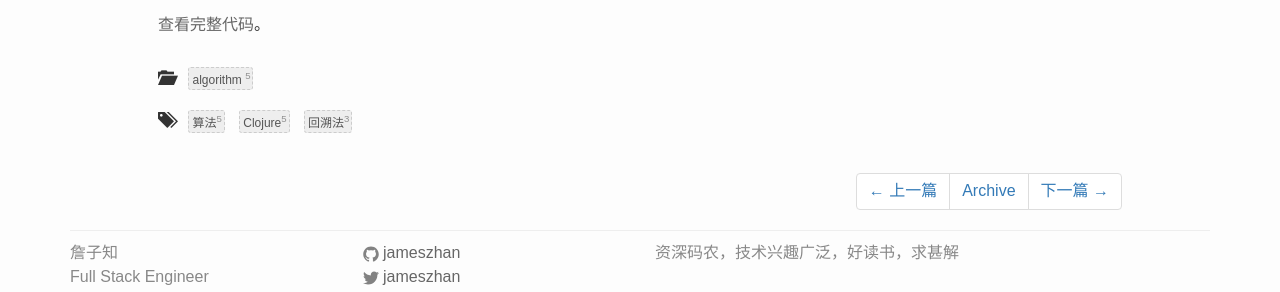
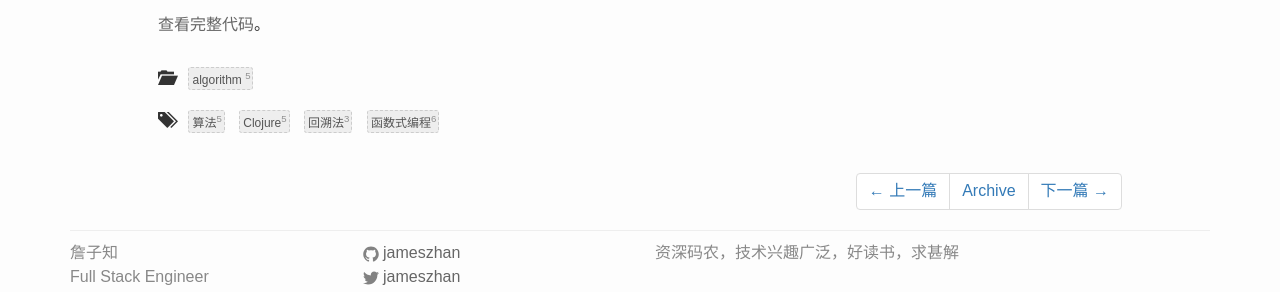
Before and after one commit to jameszhan/blogs, a Jekyll site: the page built from _posts/2014-05-29-backtracking-clojure.md, in a window 1280 px wide and 900 px high, scrolled down 1763 px. Shown: the part 524-816 px from the top of the window. Built offline with Jekyll 4.4.1, drawn with Linux system fonts in a browser that asks for light colours; nearby versions of some CDN libraries; Markdown is read by kramdown in place of the engine named in the settings; comment, search, counter and statistics services are not loaded.

Commit message:
add more tag.

```diff
--- a/_posts/2014-05-29-backtracking-clojure.md
+++ b/_posts/2014-05-29-backtracking-clojure.md
@@ -5,7 +5,7 @@ author: 詹子知(James Zhan)
 date:   2014-05-29 19:52:00
 meta:   版权所有，转载须声明出处
 categories: algorithm
-tags: [算法, Clojure, 回溯法]
+tags: [算法, Clojure, 回溯法, 函数式编程]
 ---
 
 ### 什么是回溯法
```
